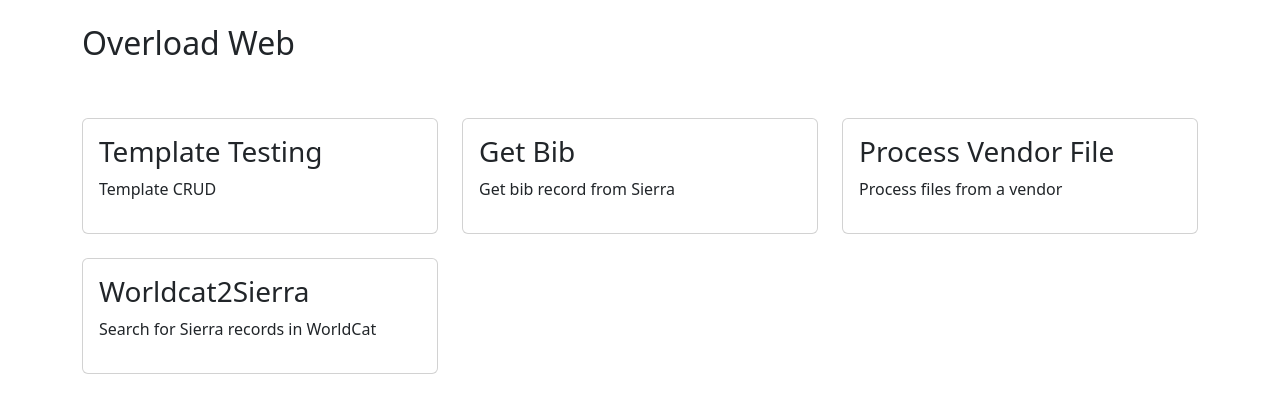
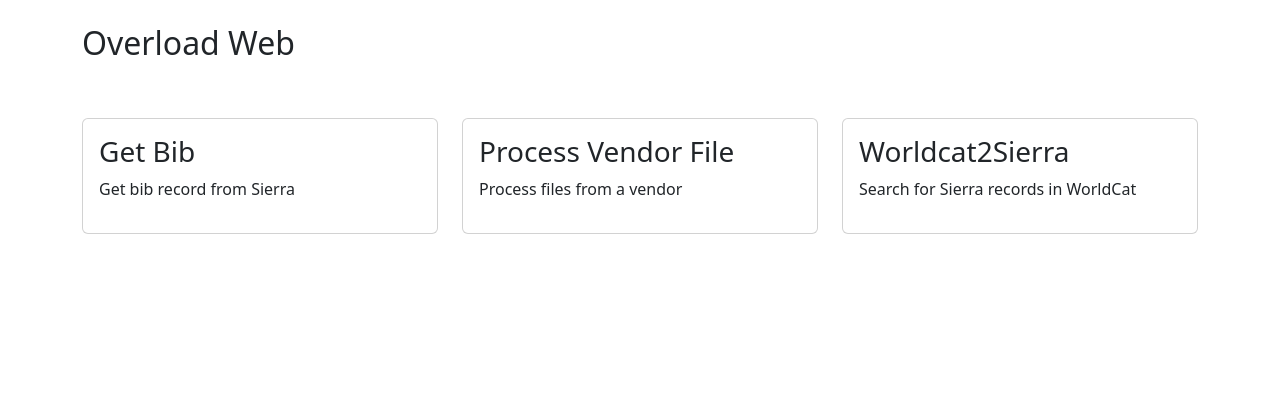
Before and after one commit to BookOps-CAT/overload-web, a FastAPI app: page / in a window 1280 px wide. Shown: the part 72-485 px from the top of the page. Run offline with FastAPI, Linux system fonts and the light colour scheme; parts of the project's set-up code (start-up, migrations or seed data) failed here and were passed over; some libraries are stand-ins or nearby versions.

Commit message:
fixed error in app_options.html partial

```diff
--- a/overload_web/presentation/templates/partials/app_options.html
+++ b/overload_web/presentation/templates/partials/app_options.html
@@ -1,13 +1,4 @@
 <div class="row g-4 py-5 row-cols-1 row-cols-lg-3">
-    <div class="feature col">
-        <div class="card">
-            <div class="card-body">
-                <h3 class="card-title">Template Testing</h5>
-                <p class="card-text">Template CRUD</p>
-                <a href="{{ url_for('get_template_home') }}" class="stretched-link"></a>
-            </div>
-        </div>
-    </div>
     <div class="feature col">
         <div class="card">
             <div class="card-body">
```
